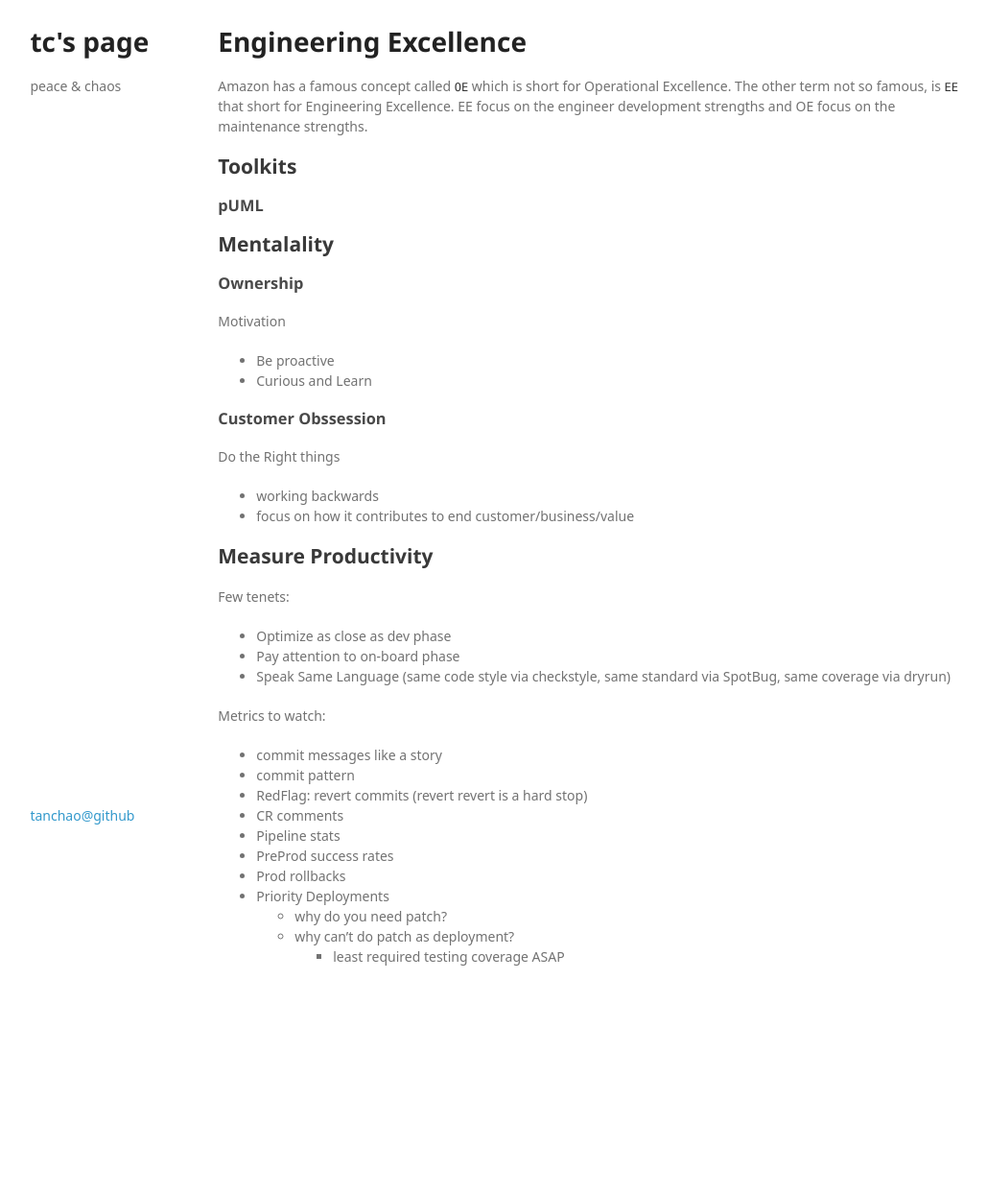
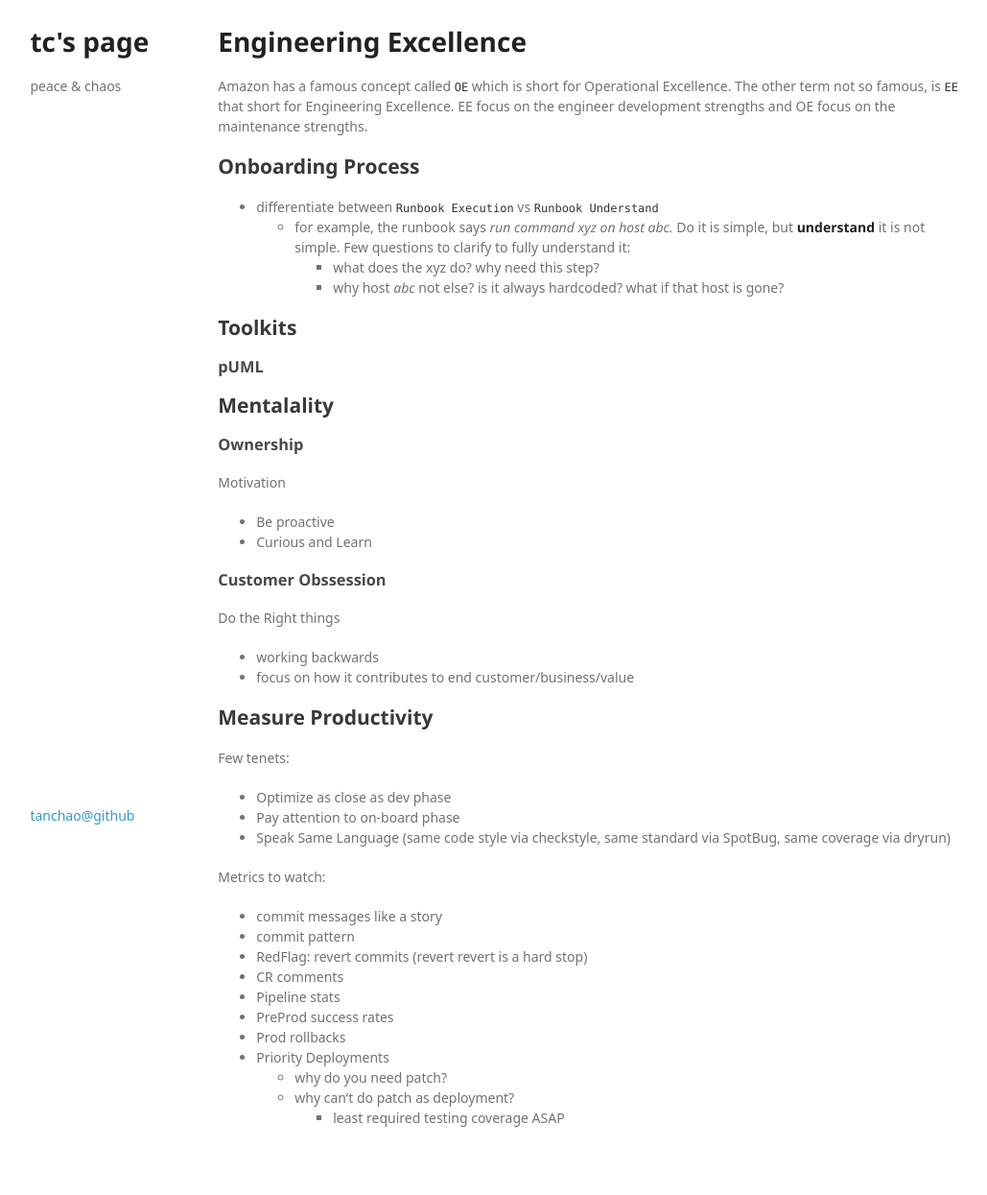
Before and after one commit to tanchao/tanchao.github.io, a Jekyll site: the page built from _posts/2022-02-03-e-e.md, in a window 1280 px wide. Shown: the whole page at 96% size, without its empty margins (119-1148 px from the left). Built offline with Jekyll 4.4.1, drawn with Linux system fonts in a browser that asks for light colours; some web fonts are replaced; before the commit the page ends 1077 px from its top, so only the background shows below that.

```diff
--- a/_posts/2022-02-03-e-e.md
+++ b/_posts/2022-02-03-e-e.md
@@ -11,6 +11,13 @@ tags: supertan
 # Engineering Excellence
 
 Amazon has a famous concept called `OE` which is short for Operational Excellence. The other term not so famous, is `EE` that short for Engineering Excellence. EE focus on the engineer development strengths and OE focus on the maintenance strengths.
+
+## Onboarding Process
+
+- differentiate between `Runbook Execution` vs `Runbook Understand`
+    - for example, the runbook says *run command xyz on host abc.* Do it is simple, but **understand** it is not simple. Few questions to clarify to fully understand it:
+        * what does the xyz do? why need this step?
+        * why host *abc* not else? is it always hardcoded? what if that host is gone?
 
 ## Toolkits
 
```
Also changed, not shown: _posts/2022-03-28-driver-coder.md (+8 -0 lines).
